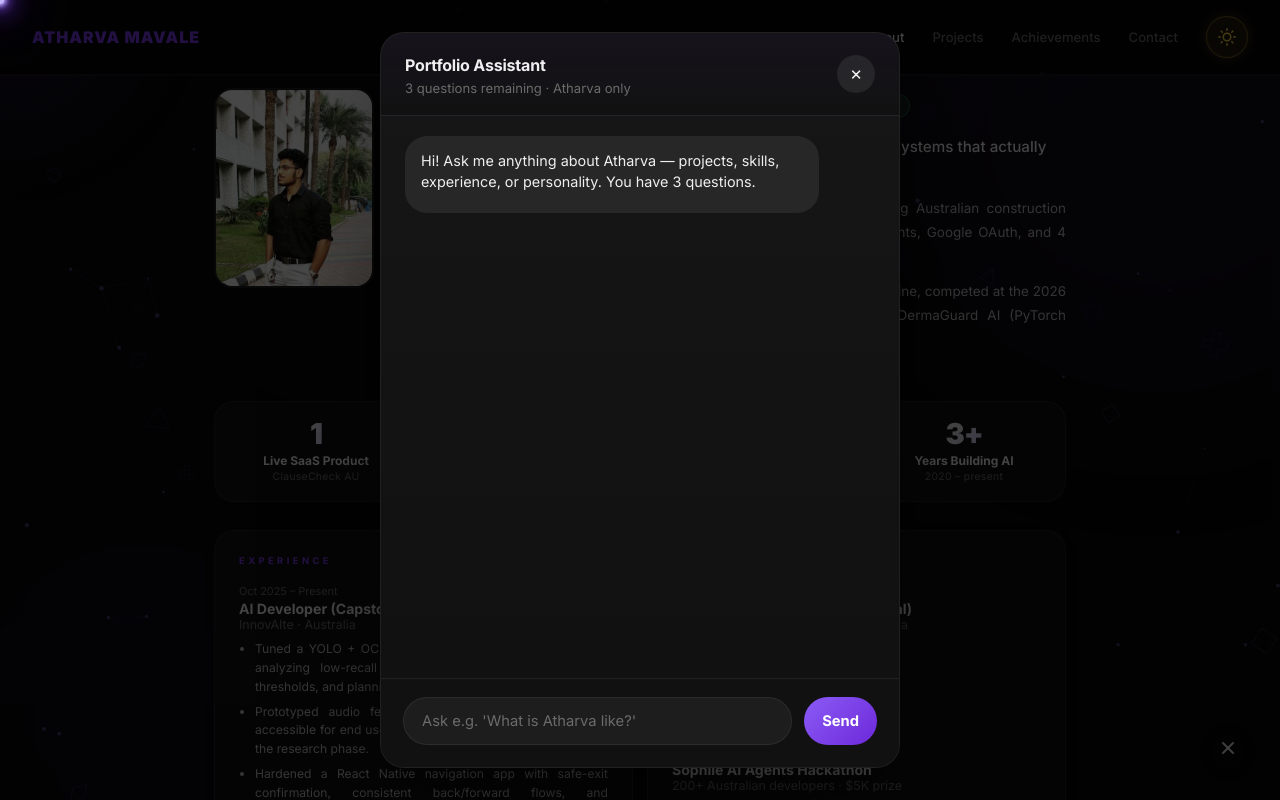
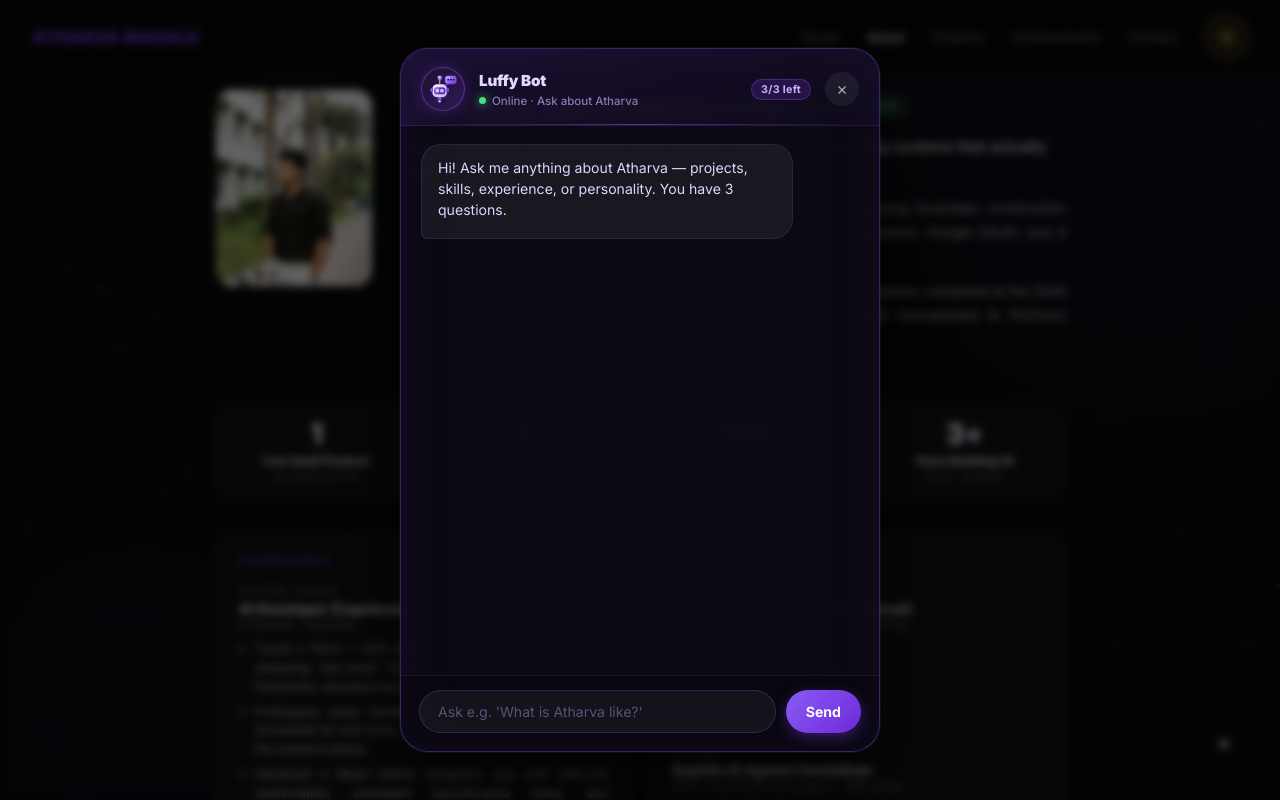
Before and after one commit to atharvamavle/atharva_portfolio_website, a React (Create React App) app: page /about in a window 1280 px wide. Both pictures are taken after a click on the button 1228 px from the left and 748 px from the top of the page. Shown: the top 800 px of the page. Built offline with nearby package versions, Linux system fonts and the light colour scheme.

Commit message:
feat: skills redesign, chat UI, neon cursor, mobile fix, remove unwanted skills

```diff
--- a/src/App.js
+++ b/src/App.js
@@ -19,8 +19,9 @@ export default function App() {
     document.body.classList.toggle("light-theme", saved === "light");
   }, []);
 
-  // Neon cursor — halo + dot
+  // Neon cursor — halo + dot (mouse-only, skip on touch devices)
   useEffect(() => {
+    if (window.matchMedia("(pointer: coarse)").matches) return;
     const halo = glowRef.current;
     const dot  = dotRef.current;
     if (!halo || !dot) return;
--- a/src/components/ChatWidget.js
+++ b/src/components/ChatWidget.js
@@ -66,65 +66,72 @@ function renderMessage(message) {
   ));
 }
 
-// Robot SVG icon
-const RobotIcon = () => (
-  <svg width="48" height="48" viewBox="0 0 42 42" fill="none" xmlns="http://www.w3.org/2000/svg">
+// Robot SVG icon — with blinking eyes via CSS classes
+const RobotIcon = ({ size = 56 }) => (
+  <svg width={size} height={size} viewBox="0 0 42 42" fill="none" xmlns="http://www.w3.org/2000/svg">
     <defs>
       <linearGradient id="rHG" x1="6" y1="13" x2="26" y2="33" gradientUnits="userSpaceOnUse">
-        <stop offset="0%" stopColor="#f8f8f8"/>
-        <stop offset="100%" stopColor="#c8c8cc"/>
+        <stop offset="0%" stopColor="#f0eeff"/>
+        <stop offset="100%" stopColor="#c4b5fd"/>
       </linearGradient>
       <linearGradient id="rVG" x1="7" y1="18" x2="25" y2="28" gradientUnits="userSpaceOnUse">
-        <stop offset="0%" stopColor="#6dd5f0"/>
-        <stop offset="100%" stopColor="#1a7fc4"/>
+        <stop offset="0%" stopColor="#8b5cf6"/>
+        <stop offset="100%" stopColor="#4c1d95"/>
       </linearGradient>
       <linearGradient id="rBG" x1="9" y1="32" x2="23" y2="41" gradientUnits="userSpaceOnUse">
-        <stop offset="0%" stopColor="#3d4f6e"/>
-        <stop offset="100%" stopColor="#1e2d45"/>
+        <stop offset="0%" stopColor="#3b1f6e"/>
+        <stop offset="100%" stopColor="#1e0d45"/>
       </linearGradient>
       <linearGradient id="rBB" x1="24" y1="1" x2="41" y2="13" gradientUnits="userSpaceOnUse">
-        <stop offset="0%" stopColor="#8ed45a"/>
-        <stop offset="100%" stopColor="#5aaa28"/>
+        <stop offset="0%" stopColor="#a78bfa"/>
+        <stop offset="100%" stopColor="#7c3aed"/>
       </linearGradient>
       <filter id="rDS">
-        <feDropShadow dx="0" dy="1.5" stdDeviation="1.5" floodColor="rgba(0,0,0,0.35)"/>
+        <feDropShadow dx="0" dy="1.5" stdDeviation="1.5" floodColor="rgba(124,58,237,0.45)"/>
       </filter>
       <filter id="rSS">
-        <feDropShadow dx="0" dy="1" stdDeviation="1" floodColor="rgba(0,0,0,0.25)"/>
+        <feDropShadow dx="0" dy="1" stdDeviation="1" floodColor="rgba(0,0,0,0.3)"/>
+      </filter>
+      <filter id="rGlow">
+        <feDropShadow dx="0" dy="0" stdDeviation="2" floodColor="rgba(167,139,250,0.8)"/>
       </filter>
     </defs>
     {/* Chat bubble */}
     <rect x="24" y="1" width="17" height="12" rx="4" fill="url(#rBB)" filter="url(#rDS)"/>
-    <circle cx="29" cy="7" r="1.4" fill="#1e4010"/>
-    <circle cx="33" cy="7" r="1.4" fill="#1e4010"/>
-    <circle cx="37" cy="7" r="1.4" fill="#1e4010"/>
-    <path d="M26 13 L24 17 L31 13Z" fill="#5aaa28"/>
-    <rect x="26" y="3" width="6" height="2.5" rx="1.2" fill="rgba(255,255,255,0.3)"/>
+    <circle cx="29" cy="7" r="1.4" fill="#1e0d45"/>
+    <circle cx="33" cy="7" r="1.4" fill="#1e0d45"/>
+    <circle cx="37" cy="7" r="1.4" fill="#1e0d45"/>
+    <path d="M26 13 L24 17 L31 13Z" fill="#7c3aed"/>
+    <rect x="26" y="3" width="6" height="2.5" rx="1.2" fill="rgba(255,255,255,0.35)"/>
     {/* Antenna */}
-    <rect x="15" y="5" width="2" height="9" rx="1" fill="#b0b0b8"/>
-    <circle cx="16" cy="4" r="3" fill="#FFD700" filter="url(#rDS)"/>
-    <circle cx="15" cy="3" r="1.1" fill="rgba(255,255,255,0.6)"/>
+    <rect x="15" y="5" width="2" height="9" rx="1" fill="#9ca3af"/>
+    <circle cx="16" cy="4" r="3" fill="#a78bfa" filter="url(#rGlow)"/>
+    <circle cx="15" cy="3" r="1.1" fill="rgba(255,255,255,0.7)"/>
     {/* Head */}
     <rect x="5" y="14" width="22" height="19" rx="7" fill="url(#rHG)" filter="url(#rDS)"/>
-    <rect x="8" y="15.5" width="9" height="4" rx="2" fill="rgba(255,255,255,0.55)"/>
+    <rect x="8" y="15.5" width="9" height="4" rx="2" fill="rgba(255,255,255,0.45)"/>
     {/* Visor */}
     <rect x="7.5" y="18.5" width="17" height="10" rx="4" fill="url(#rVG)" filter="url(#rSS)"/>
-    <rect x="8.5" y="19.2" width="6" height="2.5" rx="1.2" fill="rgba(255,255,255,0.35)"/>
-    {/* Eyes */}
+    <rect x="8.5" y="19.2" width="6" height="2.5" rx="1.2" fill="rgba(255,255,255,0.25)"/>
+    {/* Eyes — white bg rings */}
     <circle cx="12.5" cy="23.5" r="2.6" fill="white" opacity="0.95"/>
     <circle cx="19.5" cy="23.5" r="2.6" fill="white" opacity="0.95"/>
-    <circle cx="13.1" cy="23" r="1.1" fill="#5bbde0"/>
-    <circle cx="20.1" cy="23" r="1.1" fill="#5bbde0"/>
+    {/* Animated iris (blinking via CSS) */}
+    <ellipse className="robot-eye"     cx="12.5" cy="23.5" rx="1.2" ry="1.2" fill="#7c3aed"/>
+    <ellipse className="robot-eye robot-eye-r" cx="19.5" cy="23.5" rx="1.2" ry="1.2" fill="#7c3aed"/>
+    {/* Pupil gleam */}
+    <circle cx="12.9" cy="23.1" r="0.45" fill="rgba(255,255,255,0.85)"/>
+    <circle cx="19.9" cy="23.1" r="0.45" fill="rgba(255,255,255,0.85)"/>
     {/* Ears */}
-    <rect x="2" y="19" width="4" height="7" rx="2" fill="#e74c3c" filter="url(#rSS)"/>
-    <rect x="26" y="19" width="4" height="7" rx="2" fill="#e74c3c" filter="url(#rSS)"/>
-    <rect x="2.8" y="20.5" width="1.5" height="4" rx="0.7" fill="rgba(255,255,255,0.25)"/>
+    <rect x="2"  y="19" width="4" height="7" rx="2" fill="#7c3aed" filter="url(#rSS)"/>
+    <rect x="26" y="19" width="4" height="7" rx="2" fill="#7c3aed" filter="url(#rSS)"/>
+    <rect x="2.8" y="20.5" width="1.5" height="4" rx="0.7" fill="rgba(255,255,255,0.2)"/>
     {/* Neck */}
-    <rect x="13" y="33" width="6" height="4" rx="1.5" fill="#9a9aaa"/>
+    <rect x="13" y="33" width="6" height="4" rx="1.5" fill="#7c69aa"/>
     {/* Body */}
     <rect x="8" y="37" width="16" height="5" rx="3" fill="url(#rBG)" filter="url(#rSS)"/>
-    <circle cx="16" cy="39.5" r="2.2" fill="white" opacity="0.9"/>
-    <circle cx="16" cy="39.5" r="1" fill="#e0e0e8"/>
+    <circle cx="16" cy="39.5" r="2.2" fill="#a78bfa" opacity="0.9"/>
+    <circle cx="16" cy="39.5" r="1"   fill="#ede9fe"/>
   </svg>
 );
 
@@ -278,14 +285,21 @@ export default function ChatWidget() {
         <div className="chat-panel-overlay">
           <section className="chat-panel" aria-live="polite">
             <header className="chat-panel-header">
-              <div>
-                <strong>Portfolio Assistant</strong>
-                <p>
-                  {userMessageCount >= MAX_FREE_MESSAGES
-                    ? "No questions remaining."
-                    : `${MAX_FREE_MESSAGES - userMessageCount} question${MAX_FREE_MESSAGES - userMessageCount === 1 ? "" : "s"} remaining · Atharva only`}
-                </p>
+              <div className="chat-header-avatar">
+                <RobotIcon size={28} />
               </div>
+              <div className="chat-header-info">
+                <strong>Luffy Bot</strong>
+                <div className="chat-header-status">
+                  <span className="chat-status-dot" />
+                  <span>Online · Ask about Atharva</span>
+                </div>
+              </div>
+              <span className="chat-limit-badge">
+                {userMessageCount >= MAX_FREE_MESSAGES
+                  ? "0 left"
+                  : `${MAX_FREE_MESSAGES - userMessageCount}/${MAX_FREE_MESSAGES} left`}
+              </span>
               <button
                 type="button"
                 className="chat-close"
--- a/src/index.css
+++ b/src/index.css
@@ -117,7 +117,7 @@ body.light-theme .exp-role,
 body.light-theme .exp-org,
 body.light-theme .exp-points,
 body.light-theme .exp-points li,
-body.light-theme .skill-top,
+body.light-theme .skill-cat-name,
 body.light-theme .ach-video-caption,
 body.light-theme .ach-photo figcaption,
 body.light-theme .page-title h1,
@@ -137,12 +137,11 @@ body.light-theme .exp-year,
 body.light-theme .exp-role,
 body.light-theme .exp-org,
 body.light-theme .exp-points,
-body.light-theme .skill-top,
+body.light-theme .skill-cat-name,
 body.light-theme .about-bio p {
   color: var(--text);
 }
 
-body.light-theme .skill-track,
 body.light-theme .about-photo,
 body.light-theme .ach-photo-thumb,
 body.light-theme .resume-btn,
@@ -624,19 +623,144 @@ nav {
 }
 .exp-points li { margin-bottom: 6px; }
 
-/* skill bars */
-.skills-card { grid-column: 1 / -1; }
-.skill-row   { margin-bottom: 14px; }
-.skill-top   { display: flex; justify-content: space-between; font-size: 0.78rem; color: #bbb; margin-bottom: 6px; }
-.skill-track { height: 3px; background: rgba(255,255,255,0.05); border-radius: 2px; overflow: hidden; }
-.skill-fill  {
-  height: 3px; background: linear-gradient(90deg, var(--pink), #a78bfa, #c4b5fd);
-  border-radius: 2px;
-  animation: skillGrow 1.2s cubic-bezier(0.4,0,0.2,1) both;
-}
-@keyframes skillGrow {
-  from { width: 0 !important; }
-  to { /* width is set inline */ }
+/* ══ TECHNICAL SKILLS — CATEGORY CARDS ════════════════════════ */
+.skills-section {
+  margin: 8px 0 28px;
+}
+.skills-section-header {
+  margin-bottom: 22px;
+}
+.skills-section-kicker {
+  display: block;
+  font-size: 0.62rem;
+  font-weight: 700;
+  letter-spacing: 3px;
+  color: var(--pink);
+  text-transform: uppercase;
+  margin-bottom: 6px;
+}
+.skills-section-title {
+  font-size: 1.25rem;
+  font-weight: 800;
+  letter-spacing: -0.3px;
+  margin: 0;
+}
+
+/* 3-col grid, 2 on mid, 1 on mobile */
+.skills-cat-grid {
+  display: grid;
+  grid-template-columns: repeat(3, 1fr);
+  gap: 14px;
+}
+
+/* Each category card */
+.skill-cat-card {
+  background: var(--card);
+  border: 1px solid rgba(255,255,255,0.06);
+  border-radius: 18px;
+  padding: 18px 16px 16px;
+  position: relative;
+  overflow: hidden;
+  transition: border-color 0.25s, box-shadow 0.25s, transform 0.25s;
+}
+.skill-cat-card::before {
+  content: "";
+  position: absolute;
+  top: 0; left: 0; right: 0;
+  height: 2px;
+  background: linear-gradient(90deg, var(--cat-color), transparent);
+  opacity: 0.7;
+  border-radius: 18px 18px 0 0;
+}
+.skill-cat-card:hover {
+  border-color: color-mix(in srgb, var(--cat-color) 40%, transparent);
+  box-shadow: 0 0 0 1px color-mix(in srgb, var(--cat-color) 20%, transparent),
+              0 12px 32px rgba(0,0,0,0.2);
+  transform: translateY(-2px);
+}
+
+/* Card header: icon + name + level */
+.skill-cat-head {
+  display: flex;
+  align-items: flex-start;
+  gap: 11px;
+  margin-bottom: 14px;
+}
+.skill-cat-icon {
+  font-size: 1.4rem;
+  line-height: 1;
+  flex-shrink: 0;
+  margin-top: 2px;
+}
+.skill-cat-name {
+  font-size: 0.82rem;
+  font-weight: 700;
+  color: var(--text);
+  line-height: 1.3;
+  margin-bottom: 5px;
+}
+.skill-cat-level {
+  display: inline-block;
+  font-size: 0.6rem;
+  font-weight: 700;
+  letter-spacing: 1.2px;
+  text-transform: uppercase;
+  padding: 2px 8px;
+  border-radius: 999px;
+  border: 1px solid;
+  opacity: 0.9;
+}
+
+/* Skill tags */
+.skill-tags {
+  display: flex;
+  flex-wrap: wrap;
+  gap: 6px;
+}
+.skill-tag {
+  display: inline-block;
+  font-size: 0.7rem;
+  font-weight: 600;
+  padding: 4px 10px;
+  border-radius: 999px;
+  background: color-mix(in srgb, var(--cat-color) 12%, transparent);
+  border: 1px solid color-mix(in srgb, var(--cat-color) 25%, transparent);
+  color: color-mix(in srgb, var(--cat-color) 80%, white);
+  cursor: default;
+  transition: background 0.2s, border-color 0.2s, transform 0.15s, box-shadow 0.2s;
+  /* scroll-reveal stagger */
+  opacity: 0;
+  transform: translateY(8px) scale(0.92);
+}
+.skills-section.is-visible .skill-tag {
+  animation: tagIn 0.35s cubic-bezier(0.34,1.2,0.64,1) both;
+  animation-delay: calc(var(--i) * 55ms + 80ms);
+}
+@keyframes tagIn {
+  from { opacity: 0; transform: translateY(8px) scale(0.9); }
+  to   { opacity: 1; transform: none; }
+}
+.skill-tag:hover {
+  background: color-mix(in srgb, var(--cat-color) 25%, transparent);
+  border-color: color-mix(in srgb, var(--cat-color) 55%, transparent);
+  box-shadow: 0 0 10px color-mix(in srgb, var(--cat-color) 30%, transparent);
+  transform: translateY(-1px) scale(1.04);
+}
+
+/* Light mode overrides */
+body.light-theme .skill-cat-card {
+  background: var(--card);
+  border-color: rgba(0,0,0,0.07);
+}
+body.light-theme .skill-tag {
+  color: color-mix(in srgb, var(--cat-color) 90%, #000);
+}
+
+@media (max-width: 760px) {
+  .skills-cat-grid { grid-template-columns: repeat(2, 1fr); }
+}
+@media (max-width: 480px) {
+  .skills-cat-grid { grid-template-columns: 1fr; }
 }
 
 /* contact chips */
@@ -708,21 +832,23 @@ nav {
 }
 
 /* ══ FLOATING CHAT WIDGET ════════════════════════════════════════ */
+/* ══ CHAT WIDGET ════════════════════════════════════════════════ */
 .chat-widget-root {
   position: fixed;
-  right: 20px;
-  bottom: 20px;
-  z-index: 320;
-}
-
+  right: 22px;
+  bottom: 22px;
+  z-index: 9000;
+}
+
+/* ── FAB button ── */
 .chat-fab {
   display: inline-flex;
   align-items: center;
   justify-content: center;
-  width: 64px;
-  height: 64px;
+  width: 68px;
+  height: 68px;
   padding: 0;
-  border-radius: 0;
+  border-radius: 50%;
   border: none;
   background: none !important;
   box-shadow: none !important;
@@ -731,153 +857,245 @@ nav {
   appearance: none;
   font-family: inherit;
   cursor: pointer;
-  transition: transform var(--transition), filter var(--transition);
+  transition: transform 0.3s cubic-bezier(0.34,1.56,0.64,1), filter 0.3s ease;
   overflow: visible;
-}
-
+  animation: fabFloat 3.5s ease-in-out infinite;
+}
 .chat-fab:hover {
-  transform: translateY(-4px) scale(1.08);
-  filter: drop-shadow(0 6px 18px rgba(124,58,237,0.45));
-}
-
+  transform: translateY(-6px) scale(1.1);
+  filter: drop-shadow(0 8px 22px rgba(124,58,237,0.6));
+  animation: none;
+}
 .chat-fab-open {
+  animation: none;
   filter: drop-shadow(0 4px 14px rgba(124,58,237,0.4));
 }
-
-.chat-fab-icon {
-  display: inline-flex;
-  align-items: center;
-  justify-content: center;
-  line-height: 0;
-}
-
+@keyframes fabFloat {
+  0%,100% { transform: translateY(0px); }
+  50%      { transform: translateY(-6px); }
+}
+
+/* ── Robot eye blink ── */
+@keyframes eyeBlink {
+  0%,90%,100% { transform: scaleY(1); }
+  95%          { transform: scaleY(0.08); }
+}
+.robot-eye {
+  transform-origin: center;
+  animation: eyeBlink 3.8s ease-in-out infinite;
+}
+.robot-eye-r { animation-delay: 0.06s; }
+
+/* ── Panel overlay ── */
 .chat-panel-overlay {
   position: fixed;
   inset: 0;
-  background: rgba(0, 0, 0, 0.72);
+  background: rgba(0,0,0,0.6);
+  backdrop-filter: blur(4px);
+  -webkit-backdrop-filter: blur(4px);
   display: flex;
   align-items: center;
   justify-content: center;
-  padding: 24px;
-}
-
+  padding: 20px;
+  animation: overlayIn 0.2s ease both;
+}
+@keyframes overlayIn {
+  from { opacity: 0; }
+  to   { opacity: 1; }
+}
+
+/* ── Main panel ── */
 .chat-panel {
-  width: min(100%, 520px);
-  height: min(100%, 92vh);
-  background: var(--card);
-  border: 1px solid var(--border);
-  border-radius: 24px;
+  width: min(100%, 480px);
+  height: min(100%, 88vh);
+  background: rgba(12,10,20,0.92);
+  backdrop-filter: blur(24px);
+  -webkit-backdrop-filter: blur(24px);
+  border: 1px solid rgba(139,92,246,0.35);
+  border-radius: 28px;
   display: grid;
   grid-template-rows: auto 1fr auto;
   overflow: hidden;
-  box-shadow: 0 30px 80px rgba(0,0,0,0.35);
-}
-
+  box-shadow:
+    0 0 0 1px rgba(139,92,246,0.1),
+    0 32px 80px rgba(0,0,0,0.6),
+    0 0 60px rgba(124,58,237,0.08) inset;
+  animation: panelIn 0.3s cubic-bezier(0.34,1.2,0.64,1) both;
+}
+@keyframes panelIn {
+  from { opacity: 0; transform: scale(0.93) translateY(16px); }
+  to   { opacity: 1; transform: none; }
+}
+
+/* ── Header ── */
 .chat-panel-header {
   display: flex;
-  align-items: flex-start;
+  align-items: center;
   justify-content: space-between;
-  gap: 18px;
-  padding: 22px 24px 16px;
-  border-bottom: 1px solid var(--border);
-  background: linear-gradient(180deg, rgba(124,58,237,0.05) 0%, transparent 100%);
-}
-
+  gap: 14px;
+  padding: 18px 20px 14px;
+  border-bottom: 1px solid rgba(139,92,246,0.15);
+  background: linear-gradient(135deg, rgba(124,58,237,0.12) 0%, rgba(109,40,217,0.04) 100%);
+  position: relative;
+}
+.chat-panel-header::after {
+  content: "";
+  position: absolute;
+  bottom: 0; left: 20px; right: 20px;
+  height: 1px;
+  background: linear-gradient(90deg, transparent, rgba(139,92,246,0.5), transparent);
+}
+.chat-header-avatar {
+  width: 44px; height: 44px;
+  border-radius: 50%;
+  background: linear-gradient(135deg, #1e1030, #2d1a50);
+  border: 1.5px solid rgba(139,92,246,0.45);
+  display: flex; align-items: center; justify-content: center;
+  flex-shrink: 0;
+  box-shadow: 0 0 14px rgba(124,58,237,0.3);
+}
+.chat-header-info { flex: 1; }
 .chat-panel-header strong {
   display: block;
-  font-size: 1rem;
+  font-size: 0.95rem;
+  font-weight: 800;
+  letter-spacing: -0.2px;
+  color: #e2d9ff;
+  margin-bottom: 4px;
+}
+.chat-header-status {
+  display: flex;
+  align-items: center;
+  gap: 6px;
+  font-size: 0.72rem;
+  color: rgba(196,181,253,0.65);
+  font-weight: 500;
+}
+.chat-status-dot {
+  width: 7px; height: 7px;
+  border-radius: 50%;
+  background: #4ade80;
+  box-shadow: 0 0 6px rgba(74,222,128,0.7);
+  animation: statusPulse 2s ease-in-out infinite;
+}
+@keyframes statusPulse {
+  0%,100% { box-shadow: 0 0 4px rgba(74,222,128,0.5); }
+  50%      { box-shadow: 0 0 10px rgba(74,222,128,0.9); }
+}
+.chat-limit-badge {
+  font-size: 0.67rem;
   font-weight: 700;
-  letter-spacing: -0.2px;
-  margin-bottom: 4px;
-}
-
-.chat-panel-header p {
-  margin: 0;
-  color: var(--muted);
-  font-size: 0.82rem;
-  line-height: 1.5;
-}
-
+  padding: 3px 9px;
+  border-radius: 999px;
+  background: rgba(124,58,237,0.2);
+  border: 1px solid rgba(139,92,246,0.3);
+  color: #c4b5fd;
+  letter-spacing: 0.3px;
+  white-space: nowrap;
+}
+
+/* ── Close button ── */
 .chat-close {
   border: none;
-  background: rgba(255,255,255,0.08);
-  color: var(--text);
+  background: rgba(255,255,255,0.06);
+  color: rgba(255,255,255,0.6);
   font-family: inherit;
   cursor: pointer;
   border-radius: 50%;
-  width: 38px;
-  height: 38px;
-  font-size: 1.2rem;
+  width: 34px; height: 34px;
+  font-size: 1.1rem;
   line-height: 1;
-}
-
+  transition: background 0.2s, color 0.2s;
+  flex-shrink: 0;
+}
+.chat-close:hover {
+  background: rgba(239,68,68,0.18);
+  color: #fca5a5;
+}
+
+/* ── Message body ── */
 .chat-panel-body {
-  padding: 20px 24px;
+  padding: 18px 20px;
   display: flex;
   flex-direction: column;
-  gap: 14px;
+  gap: 12px;
   overflow-y: auto;
-  background: linear-gradient(180deg, rgba(255,255,255,0.02), transparent 100%);
-}
-
+  scrollbar-width: thin;
+  scrollbar-color: rgba(139,92,246,0.25) transparent;
+}
+.chat-panel-body::-webkit-scrollbar { width: 4px; }
+.chat-panel-body::-webkit-scrollbar-thumb { background: rgba(139,92,246,0.3); border-radius: 4px; }
+
+/* ── Bubbles ── */
 .chat-bubble {
-  max-width: 88%;
-  font-size: 0.9rem;
-  line-height: 1.6;
-  padding: 14px 16px;
-  border-radius: 22px;
-}
-
+  max-width: 85%;
+  font-size: 0.88rem;
+  line-height: 1.65;
+  padding: 12px 16px;
+  border-radius: 20px;
+  animation: bubbleIn 0.25s cubic-bezier(0.34,1.2,0.64,1) both;
+}
+@keyframes bubbleIn {
+  from { opacity: 0; transform: translateY(8px) scale(0.96); }
+  to   { opacity: 1; transform: none; }
+}
 .chat-bubble-assistant {
   align-self: flex-start;
-  background: rgba(255,255,255,0.08);
-  color: var(--text);
-}
-
+  background: rgba(255,255,255,0.06);
+  border: 1px solid rgba(139,92,246,0.18);
+  border-bottom-left-radius: 6px;
+  color: #ddd6fe;
+}
 .chat-bubble-user {
   align-self: flex-end;
-  background: linear-gradient(135deg, rgba(124,58,237,0.22), rgba(255,255,255,0.04));
-  color: var(--text);
-}
-
+  background: linear-gradient(135deg, #7c3aed, #5b21b6);
+  border: none;
+  border-bottom-right-radius: 6px;
+  color: #fff;
+  box-shadow: 0 4px 16px rgba(124,58,237,0.35);
+}
+
+/* ── Input row ── */
 .chat-panel-input {
   display: flex;
-  gap: 12px;
-  padding: 18px 22px 22px;
-  border-top: 1px solid var(--border);
-  background: var(--card);
-}
-
+  gap: 10px;
+  padding: 14px 18px 18px;
+  border-top: 1px solid rgba(139,92,246,0.12);
+  background: rgba(0,0,0,0.25);
+}
 .chat-panel-input input {
   flex: 1;
-  border: 1px solid var(--border);
+  border: 1px solid rgba(139,92,246,0.25);
   border-radius: 999px;
   background: rgba(255,255,255,0.05);
-  color: var(--text);
+  color: #e2d9ff;
   font-family: inherit;
-  padding: 14px 18px;
-  font-size: 0.92rem;
+  padding: 12px 18px;
+  font-size: 0.88rem;
   outline: none;
-}
-
-.chat-panel-input input::placeholder {
-  color: var(--muted);
-}
-
+  transition: border-color 0.2s, box-shadow 0.2s;
+}
+.chat-panel-input input:focus {
+  border-color: rgba(139,92,246,0.55);
+  box-shadow: 0 0 0 3px rgba(124,58,237,0.12);
+}
+.chat-panel-input input::placeholder { color: rgba(196,181,253,0.4); }
 .chat-panel-input button {
   border: none;
   border-radius: 999px;
   background: linear-gradient(135deg, #8b5cf6, #6d28d9);
   color: #fff;
   font-family: inherit;
-  font-size: 0.92rem;
+  font-size: 0.88rem;
   font-weight: 700;
-  padding: 14px 18px;
+  padding: 12px 20px;
   cursor: pointer;
-}
-
+  transition: filter 0.2s, transform 0.2s;
+  box-shadow: 0 4px 14px rgba(124,58,237,0.4);
+}
+.chat-panel-input button:hover { filter: brightness(1.15); transform: scale(1.04); }
 .chat-panel-input button:disabled {
-  opacity: 0.55;
+  opacity: 0.45;
   cursor: not-allowed;
 }
 
@@ -1399,6 +1617,12 @@ body.light-theme .cursor-dot {
     0 0 40px 14px rgba(76,29,149,0.2);
 }
 
+/* ── Hide cursor effects on touch/mobile devices ─────────────── */
+@media (pointer: coarse), (hover: none) {
+  .cursor-glow,
+  .cursor-dot { display: none !important; }
+}
+
 /* ── Scroll reveal ───────────────────────────────────────────── */
 .reveal {
   opacity: 0;
```
Also changed, not shown: src/components/ParticleBackground.js (+12 -6 lines), src/pages/AboutPage.js (+63 -15 lines).
